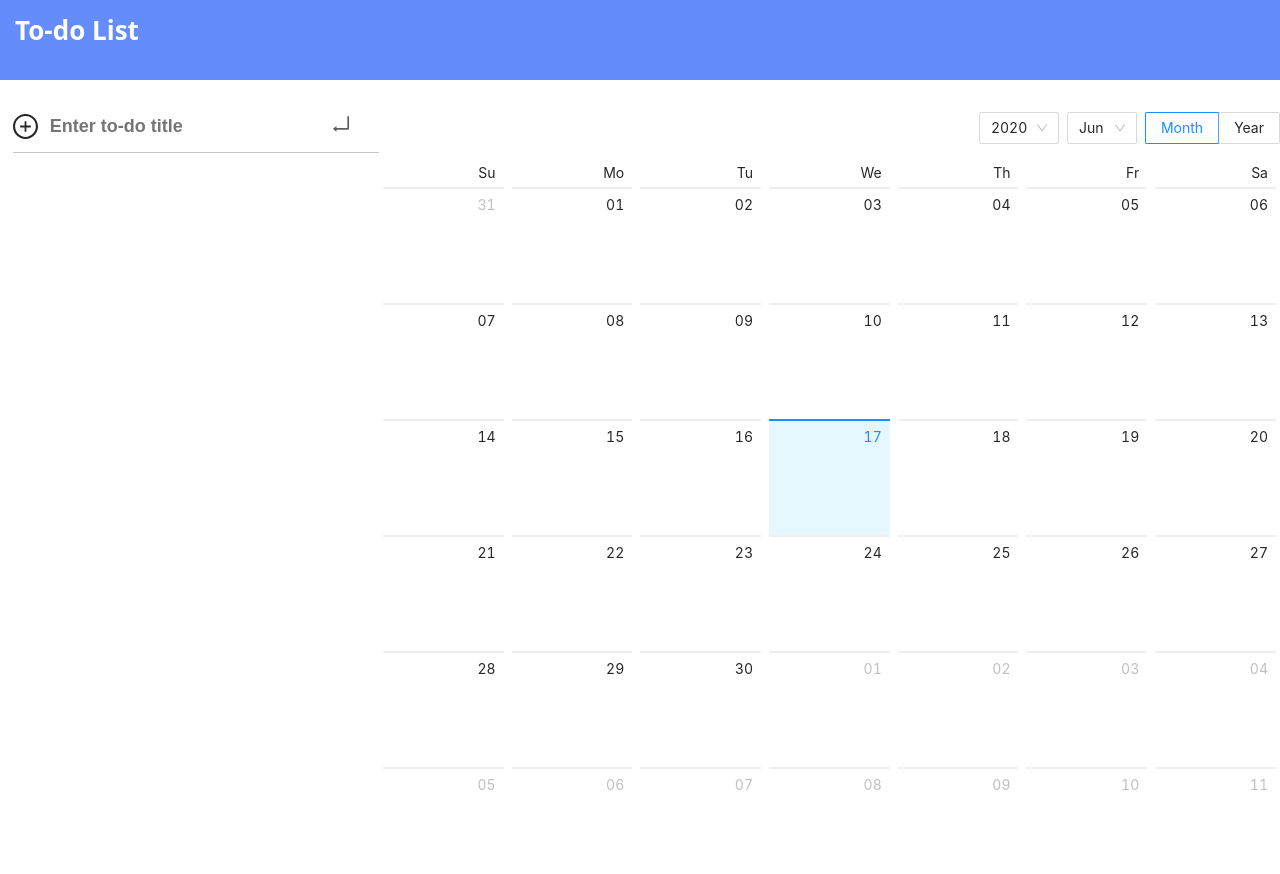
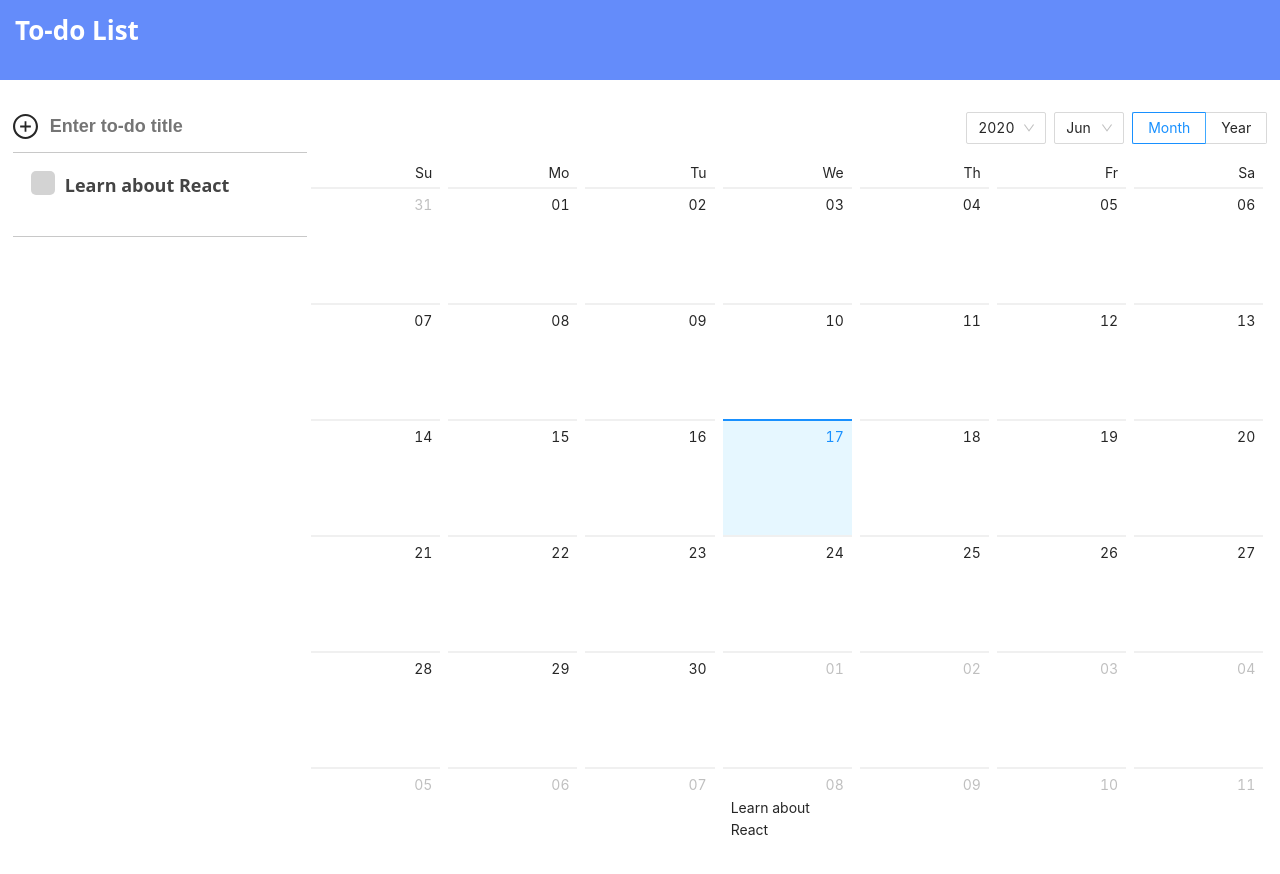
Before and after one commit to jnoowin/Quick-List, a React (Create React App) app: page / in a window 1280 px wide. Shown: the top 874 px of the page. Built offline with nearby package versions, Linux system fonts and the light colour scheme.

Commit message:
add calendar date check logic(TodoCalendar) and focus todoInput onSelect for todoCalendar

```diff
--- a/src/App.css
+++ b/src/App.css
@@ -26,6 +26,8 @@
   width: 100%;
   display: flex;
   flex-direction: column;
+  overflow-y: scroll;
+  max-height: 100vh;
 }
 
 .ul {
--- a/src/App.js
+++ b/src/App.js
@@ -1,4 +1,4 @@
-import React, { useState, useEffect } from "react";
+import React, { useState, useEffect, useRef } from "react";
 import "./App.css";
 import TodoForm from "./components/TodoForm/TodoForm";
 import TodoList from "./components/TodoList/TodoList";
@@ -6,12 +6,12 @@ import TodoCalendar from "./components/TodoCalendar/TodoCalendar";
 
 export default function App() {
   const[todos, setTodos] = useState([
-    // { title: "Learn about React",
-    //   text: "Spend 10 minutes",
-    //   location: "Cafe",
-    //   date: "7/6/2020",
-    //   isCompleted: false
-    // },
+    { title: "Learn about React",
+      text: "Spend 10 minutes",
+      location: "Cafe",
+      date: "07-08-2020",
+      isCompleted: false
+    },
     // { title: "Meet friend for lunch",
     //   text: "Talk about stuff" ,
     //   isCompleted: false
@@ -23,11 +23,13 @@ export default function App() {
   ]);
 
   useEffect(() => {
-    document.title = todos.length > 0 ? `To-do List App(${todos.length})` : "To-do List App";
+    document.title = todos.length > 0 ? `(${todos.length})To-do List App` : "To-do List App";
   }, [todos.length]);
 
-  const addTodo = text => {
-    const newTodos = [...todos, { title: text }];
+  const inputRef = useRef(null);
+
+  const addTodo = title => {
+    const newTodos = [...todos, { title: title }];
     setTodos(newTodos);
   };
 
@@ -52,20 +54,22 @@ export default function App() {
           </ul>
         </div>
       </div>
-      <div style = {{ display: "flex", flexDirection: "row"}}>
+      <div style = {{ display: "flex", flexDirection: "row" }}>
         <div className = "todo-list">
+            <TodoForm
+              addTodo = {addTodo}
+              inputRef = {inputRef}
+            />
             <TodoList
               todos = {todos}
               completeTodo = {completeTodo}
               removeTodo = {removeTodo}
             >
             </TodoList>
-            <TodoForm
-              addTodo = {addTodo}
-            />
         </div>
         <TodoCalendar
           todos = {todos}
+          inputRef = {inputRef}
         />
       </div>
     </div>
--- a/src/components/TodoCalendar/TodoCalendar.js
+++ b/src/components/TodoCalendar/TodoCalendar.js
@@ -2,10 +2,31 @@ import React from 'react';
 import { Calendar } from 'antd';
 import 'antd/dist/antd.css';
 
-export default function TodoCalendar({todos}) {
+export default function TodoCalendar({ todos, inputRef }) {
+    const onSelect = () => {
+        inputRef.current.focus();
+    };
+
+    const dateCellRender = (value) =>{
+        return(
+            <ul>
+                {todos.map((todo) => (
+                    value.format("MM-DD-YYYY") === todo.date ?
+                    <li>
+                        {todo.title}
+                    </li>
+                    :
+                    null
+                ))}
+            </ul>
+        );
+    };
+
     return(
         <Calendar
-            style = {{maxWidth: "75%"}}
+            style = {{ maxWidth: "75%", marginRight: "1vw" }}
+            dateCellRender  = { dateCellRender }
+            onSelect = { onSelect }
         >
         </Calendar>
     );
--- a/src/components/TodoForm/TodoForm.css
+++ b/src/components/TodoForm/TodoForm.css
@@ -5,7 +5,7 @@
     border-bottom: thin solid rgb(200, 200, 200);
 }
 
-.input {
+.todoInput {
     align-items: baseline;
     border-width: 0px;
     display: flex;
--- a/src/components/TodoForm/TodoForm.js
+++ b/src/components/TodoForm/TodoForm.js
@@ -2,7 +2,7 @@ import React, { useState } from 'react';
 import "./TodoForm.css";
 import { EnterOutlined, PlusCircleOutlined } from '@ant-design/icons';
 
-export default function TodoForm({ addTodo }) {
+export default function TodoForm({ addTodo, inputRef }) {
     const[value, setValue] = useState("");
 
     const handleSubmit = e => {
@@ -20,11 +20,12 @@ export default function TodoForm({ addTodo }) {
           >
           <PlusCircleOutlined style = {{ fontSize: "25px" }}/>
           <input
-            className = "input"
+            className = "todoInput"
             type = "text"
             value = {value}
             onChange = {e => setValue(e.target.value)}
             placeholder = "Enter to-do title"
+            ref = {inputRef}
             />
 
             <button
```
